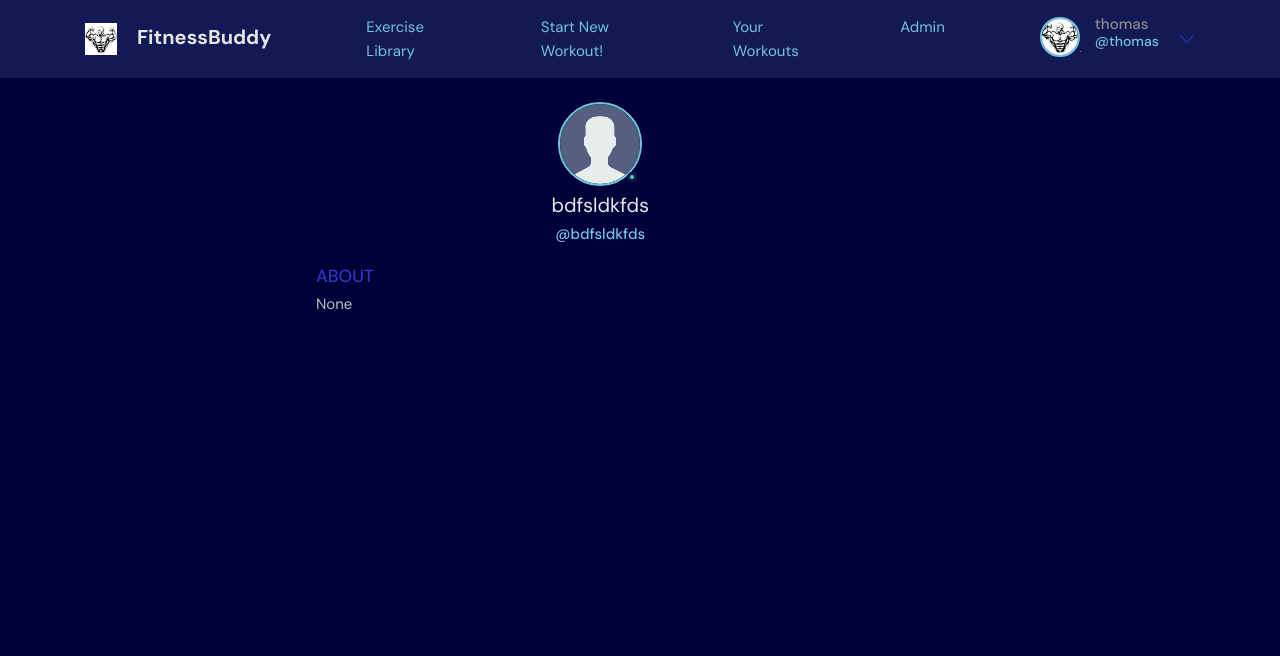
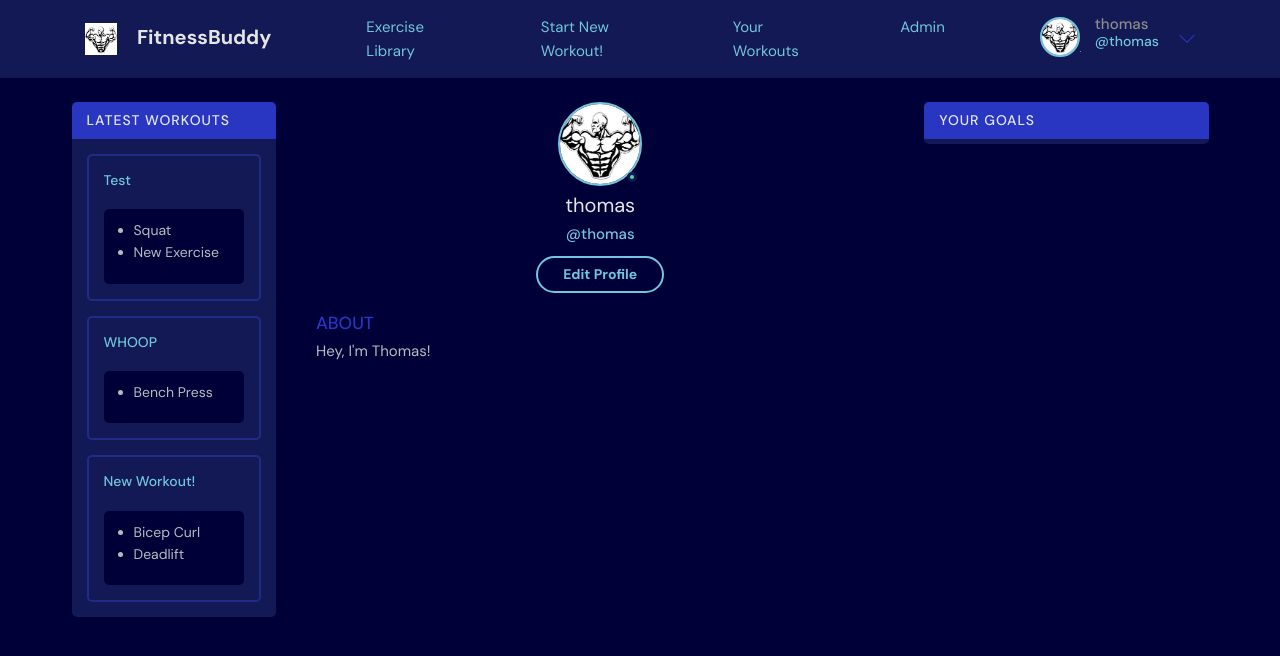
Before and after one commit to ThomasvdHulst/FitnessBuddy_v2, a Django app: page /profile/7/ in a window 1280 px wide. Shown: the top 656 px of the page. Run offline with Django 4.2, Linux system fonts and the light colour scheme; a user stored in the database is signed in; data comes from the database, SQL or seed files in the repository; both versions use the stored data as it was after the commit; data that the repository does not hold is empty; parts of the project's set-up code (start-up, migrations or seed data) failed here and were passed over.

Commit message:
sidebar changes

```diff
--- /dev/null
+++ b/base/templates/base/goal_component.html
@@ -0,0 +1,10 @@
+{% if request.user.is_authenticated %}
+
+<div class="activities">
+    <div class="activities__header">
+      <h2>Your goals</h2>
+    </div>
+
+  </div>
+
+  {% endif %}
--- a/base/templates/base/home.html
+++ b/base/templates/base/home.html
@@ -7,7 +7,7 @@
         <!-- {% include 'base/topics_component.html' %} -->
         <!-- Topics End -->
         <div>
-
+          {% include 'base/side_component.html' %}
         </div>
 
         <!-- Room List Start -->
@@ -54,9 +54,7 @@
 
         <!-- Activities Start -->
         <!-- {% include 'base/activity_component.html' %} -->
-        <div>
-
-        </div>
+        {% include 'base/goal_component.html' %}
         <!-- Activities End -->
       </div>
     </main>
--- a/base/templates/base/profile.html
+++ b/base/templates/base/profile.html
@@ -4,9 +4,7 @@
   <main class="profile-page layout layout--3">
     <div class="container">
       <!-- Topics Start -->
-      <div>
-
-      </div>
+      {% include 'base/side_component.html' %}
       <!-- {% include 'base/topics_component.html' %} -->
       <!-- Topics End -->
 
@@ -43,9 +41,7 @@
         {% include 'base/feed_component.html' %} -->
       </div>
 
-      <div>
-
-      </div>
+      {% include 'base/goal_component.html' %}
       <!-- {% include 'base/activity_component.html' %} -->
 
 
--- /dev/null
+++ b/base/templates/base/side_component.html
@@ -0,0 +1,40 @@
+{% if request.user.is_authenticated %}
+
+<div class="activities">
+    <div class="activities__header">
+      <h2>Latest workouts</h2>
+    </div>
+
+    {% if workouts %}
+    {% for workout in workouts %}
+    <div class="activities__box">
+      <div class="activities__boxHeader roomListRoom__header">
+        <a href="{% url 'all-workouts' %}" class="roomListRoom__author">
+          <p>
+            {{workout.name}}
+          </p>
+        </a>
+      </div>
+
+
+      <div class="activities__boxContent">
+        <div class="activities__boxRoomContent">
+            <ul>
+                {% for exercise in workout.exercise.all %}
+                <li>{{exercise.name}}</li>
+                {% endfor %}
+                {% for exercise in workout.ownexercise.all %}
+                <li>{{exercise.name}}</li>
+                {% endfor %}
+            </ul>
+        </div>
+      </div>
+    </div>
+    {% endfor %}
+    {% else %}
+    <p style="text-align: center;">You haven't completed your first workout yet!</p>
+    {% endif %}
+
+  </div>
+
+  {% endif %}
--- a/base/templates/base/startworkout.html
+++ b/base/templates/base/startworkout.html
@@ -3,9 +3,7 @@
 {% block content %}
 <main class="layout layout--3">
     <div class="container">
-        <div>
-
-        </div>
+        {% include 'base/side_component.html' %}
 
         <div class="roomListRoom">
             <div style="text-align:center ;">
--- a/base/views.py
+++ b/base/views.py
@@ -69,22 +69,28 @@ def registerPage(request):
 
 
 def home(request):
-    q = request.GET.get('q') if request.GET.get('q') != None else ''
+    # q = request.GET.get('q') if request.GET.get('q') != None else ''
 
+    # rooms = Room.objects.filter(
+    #     Q(topic__name__icontains=q) | #icontains: look if a part of it matches, i makes in not capitalsensative
+    #     Q(name__icontains=q) |
+    #     Q(description__icontains=q)
+    #     )
 
-    rooms = Room.objects.filter(
-        Q(topic__name__icontains=q) | #icontains: look if a part of it matches, i makes in not capitalsensative
-        Q(name__icontains=q) |
-        Q(description__icontains=q)
-        )
+    # topics = Topic.objects.all()[0:5]
+    # room_count = rooms.count()
+    # room_messages = Message.objects.filter(Q(room__topic__name__icontains=q))
 
-    topics = Topic.objects.all()[0:5]
-    room_count = rooms.count()
-    room_messages = Message.objects.filter(Q(room__topic__name__icontains=q))
+    # context_old = {'rooms':rooms, 'topics':topics, 'room_count':room_count,
+    #             'room_messages':room_messages}
 
-    context = {'rooms':rooms, 'topics':topics, 'room_count':room_count,
-                'room_messages':room_messages}
-    return render(request, 'base/home.html', context)
+    if request.user.is_authenticated:
+        workouts = Workout.objects.filter(
+            user=request.user, completed = 'YES'
+            )[0:5]
+        return render(request, 'base/home.html', {'workouts':workouts})
+    else:
+        return render(request, 'base/home.html', {})
 
 def room(request, pk):
     room = Room.objects.get(id=pk)
@@ -104,11 +110,16 @@ def room(request, pk):
     return render(request, 'base/room.html', context)
 
 def userProfile(request, pk):
-    user = User.objects.get(id=pk)
-    rooms = user.room_set.all()
-    room_messages = user.message_set.all()
-    topics = Topic.objects.all()
-    context = {'user':user, 'rooms':rooms, 'room_messages':room_messages, 'topics':topics}
+    # user = User.objects.get(id=pk)
+    # rooms = user.room_set.all()
+    # room_messages = user.message_set.all()
+    # topics = Topic.objects.all()
+    # context = {'user':user, 'rooms':rooms, 'room_messages':room_messages, 'topics':topics}
+    workouts = Workout.objects.filter(
+        user=request.user, completed = 'YES'
+        )[0:5]
+
+    context ={'workouts':workouts}
     return render(request, 'base/profile.html', context)
 
 
@@ -217,9 +228,10 @@ def exerciseLibrary(request):
         )
 
     ownexercises = OwnExercise.objects.filter(
-        Q(name__icontains=q) | #icontains: look if a part of it matches, i makes in not capitalsensative
+        Q(user=request.user) &
+        (Q(name__icontains=q) | #icontains: look if a part of it matches, i makes in not capitalsensative
         Q(description__icontains=q) |
-        Q(bodypart_trained__name__icontains=q)
+        Q(bodypart_trained__name__icontains=q))
         )
 
     totalexercises = list(chain(exercises, ownexercises))
@@ -235,7 +247,11 @@ def startWorkout(request):
         workout.save()
         return redirect('workout')
 
-    context = {}
+    workouts = Workout.objects.filter(
+        user=request.user, completed = 'YES'
+        )[0:5]
+
+    context = {'workouts':workouts}
     return render(request, 'base/startworkout.html', context)
 
 @login_required(login_url='login')
@@ -258,9 +274,10 @@ def workout(request):
         )
 
     ownexercises = OwnExercise.objects.filter(
-        Q(name__icontains=q) | #icontains: look if a part of it matches, i makes in not capitalsensative
+        Q(user=request.user) &
+        (Q(name__icontains=q) | #icontains: look if a part of it matches, i makes in not capitalsensative
         Q(description__icontains=q) |
-        Q(bodypart_trained__name__icontains=q)
+        Q(bodypart_trained__name__icontains=q))
         )
 
     if cancelbtn != None:
--- a/static/styles/style.css
+++ b/static/styles/style.css
@@ -15,6 +15,31 @@
 }
 
 /*========== Own styling ==========*/
+
+.set > label {
+  background-color: white;
+  padding: 5px 5px;
+  display: flex;
+  align-items: center;
+  gap: 1rem;
+  border-radius: 4px;
+}
+
+/* .set svg {
+  fill: var(black);
+  width: 10px;
+  height: 2rem;
+  margin-left: 1rem;
+} */
+
+.set input {
+  width: 3rem;
+  background: transparent;
+  border: none;
+  outline: none;
+  color: black;
+}
+
 .title h2 {
   justify-content: space-between;
   align-items: center;
--- a/templates/main.html
+++ b/templates/main.html
@@ -17,8 +17,8 @@
     {% if messages %}
     <ul class="messages">
         {% for message in messages %}
-        <li>{{ message }}</li></li>
-    {% endfor %}
+        <li class="{{ message.tags }}">{{ message }}</li>
+      {% endfor %}
     </ul>
     {% endif %}
 
```
Also changed, not shown: base/templates/base/workout.html (+16 -1 lines), db.sqlite3.
